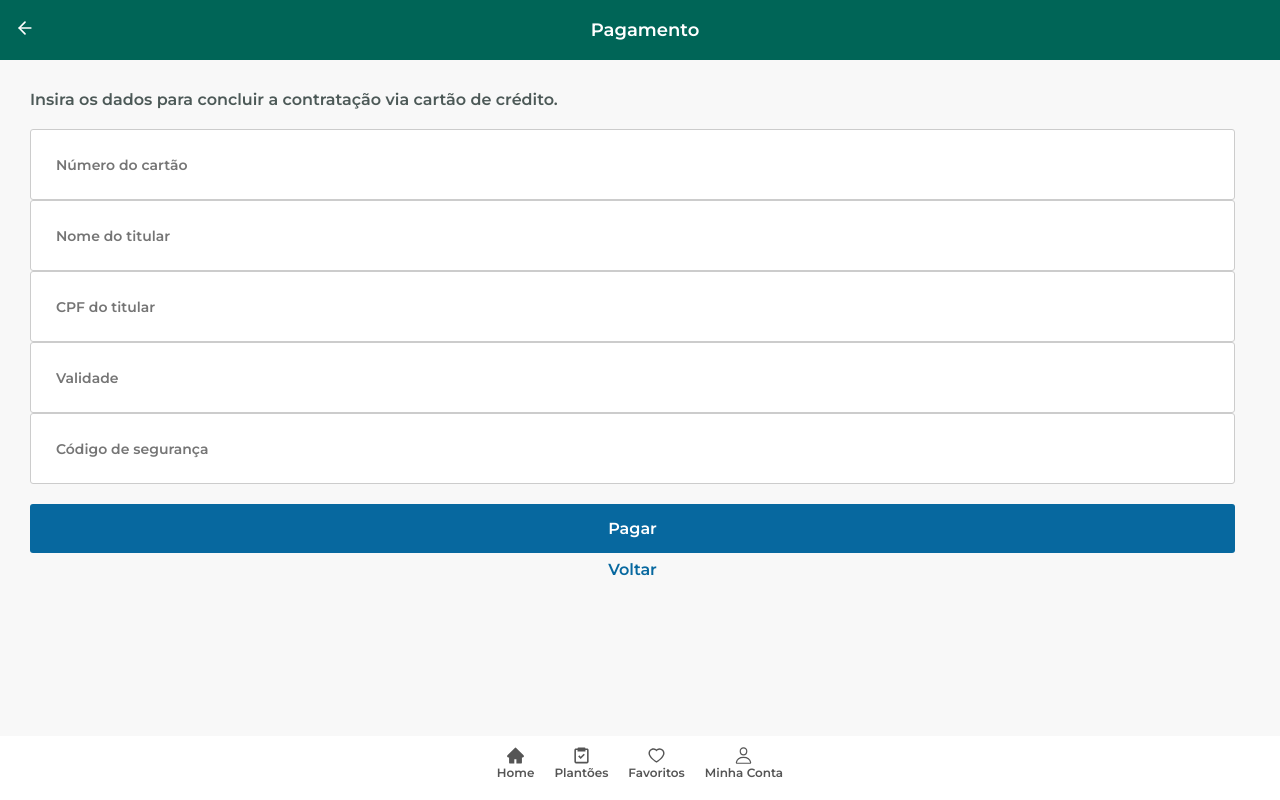
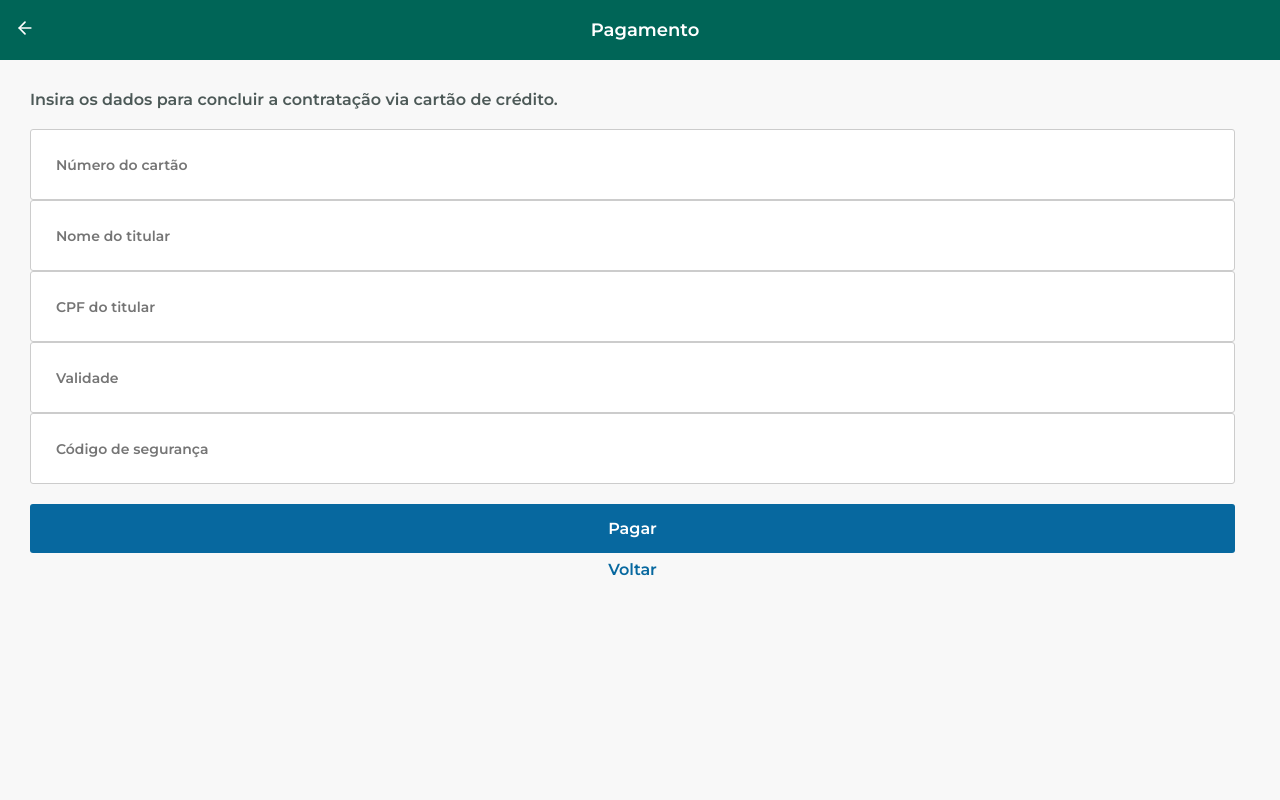
Before and after one commit to luisfelipe-tec/UpBase-Pagamento, a React (Vite) app: page / in a window 1280 px wide. Built offline with nearby package versions, Linux system fonts and the light colour scheme.

Commit message:
separando nav da classe principal

```diff
--- /dev/null
+++ b/src/components/nav.css
@@ -0,0 +1,29 @@
+.navigation-menu {
+
+    display: flex;
+  justify-content: space-around;
+  align-items: center;
+  background-color: #ffffff;
+  width: 100%;
+  padding: 10px 0;
+  padding-bottom: 20px;
+  position: fixed;
+  bottom: 0;
+  z-index: 1; /* Defina um valor maior que o z-index do botão "Voltar" */
+  margin-top: 10px; /* Espaço para evitar sobreposição */
+  }
+
+  .navigation-menu a {
+
+    display: flex;
+    flex-direction: column;
+    align-items: center;
+    text-decoration: none;
+    color: #555555;
+  }
+
+  .navigation-menu a span {
+    font-family: "Montserrat", sans-serif;
+    font-size: 12px;
+    margin-top: 5px;
+  }
--- /dev/null
+++ b/src/components/nav.jsx
@@ -0,0 +1,30 @@
+import "./nav.css";
+import React from "react";
+import { AiFillHome } from "react-icons/ai";
+import { BiTask } from "react-icons/bi";
+import { AiOutlineHeart } from "react-icons/ai";
+import { IoPersonOutline } from "react-icons/io5";
+
+const Nav = () => {
+  return;
+  <nav className="navigation-menu">
+    <a href="#">
+      <AiFillHome size={19} />
+      <span>Home</span>
+    </a>
+    <a href="#">
+      <BiTask size={19} />
+      <span>Plantões</span>
+    </a>
+    <a href="#">
+      <AiOutlineHeart size={19} />
+      <span>Favoritos</span>
+    </a>
+    <a href="#">
+      <IoPersonOutline size={19} />
+      <span>Minha Conta</span>
+    </a>
+  </nav>;
+};
+
+export default Nav;
--- a/src/components/pagamento.css
+++ b/src/components/pagamento.css
@@ -70,35 +70,7 @@
     margin-top: 7px;
   }
 
-  .navigation-menu {
 
-    display: flex;
-  justify-content: space-around;
-  align-items: center;
-  background-color: #ffffff;
-  width: 100%;
-  padding: 10px 0;
-  padding-bottom: 20px;
-  position: fixed;
-  bottom: 0;
-  z-index: 1; /* Defina um valor maior que o z-index do botão "Voltar" */
-  margin-top: 10px; /* Espaço para evitar sobreposição */
-  }
-
-  .navigation-menu a {
-
-    display: flex;
-    flex-direction: column;
-    align-items: center;
-    text-decoration: none;
-    color: #555555;
-  }
-
-  .navigation-menu a span {
-    font-family: "Montserrat", sans-serif;
-    font-size: 12px;
-    margin-top: 5px;
-  }
 
   @media (max-width: 375px) {
     paragrafo-conteudo {
--- a/src/components/pagamento.jsx
+++ b/src/components/pagamento.jsx
@@ -1,18 +1,16 @@
 import React from "react";
 import PagamentoHeader from "./pagamentoHeader";
-import './pagamento.css'
-import { AiFillHome } from "react-icons/ai";
-import { BiTask } from "react-icons/bi";
-import { AiOutlineHeart } from "react-icons/ai";
-import { IoPersonOutline } from "react-icons/io5";
+import Nav from "./nav";
+import "./pagamento.css";
 
 const Pagamento = () => {
   return (
-
     <div className="pagamento-page">
       <PagamentoHeader />
 
-        <p className="paragrafo-conteudo">Insira os dados para concluir a contratação via cartão de crédito.</p>
+      <p className="paragrafo-conteudo">
+        Insira os dados para concluir a contratação via cartão de crédito.
+      </p>
       <div className="form-container">
         <input type="text" placeholder="Número do cartão" />
         <input type="text" placeholder="Nome do titular" />
@@ -21,31 +19,14 @@ const Pagamento = () => {
         <input type="text" placeholder="Código de segurança" />
         <button className="submit-button">Pagar</button>
 
-          <a className="back-button" href="#"> Voltar </a>
+        <a className="back-button" href="#">
+          {" "}
+          Voltar{" "}
+        </a>
       </div>
-
-        <nav className="navigation-menu">
-          <a href="#">
-            <AiFillHome size={19} />
-            <span>Home</span>
-          </a>
-          <a href="#">
-            <BiTask size={19} />
-            <span>Plantões</span>
-          </a>
-          <a href="#">
-            <AiOutlineHeart size={19} />
-            <span>Favoritos</span>
-          </a>
-          <a href="#">
-            <IoPersonOutline size={19} />
-            <span>Minha Conta</span>
-          </a>
-        </nav>
+      <Nav />
     </div>
-
-
-  )
-}
+  );
+};
 
 export default Pagamento;
--- a/src/components/pagamentoHeader.css
+++ b/src/components/pagamentoHeader.css
@@ -1,6 +1,5 @@
-/* Estilos.css (ou estilização equivalente no Styled Components) */
-/* PagamentoHeader.css */
-/* PagamentoHeader.css */
+
+
 .header {
     display: flex;
     align-items: center;
@@ -11,6 +10,7 @@
   }
 
   .back-arrow {
+    color: #ffffff;
     font-size: 20px;
     margin-right: 10px;
     cursor: pointer;
--- a/src/components/pagamentoHeader.jsx
+++ b/src/components/pagamentoHeader.jsx
@@ -6,7 +6,7 @@ const PagamentoHeader = () => {
   return (
     <div className="header">
       {/* Ícone de retorno */}
-      <a className="back-arrow">
+      <a className="back-arrow" href="#">
         <FiArrowLeft />
       </a>
       <div className="page-title">Pagamento</div>
```
Lines whose indentation alone changed are shown as unchanged.
